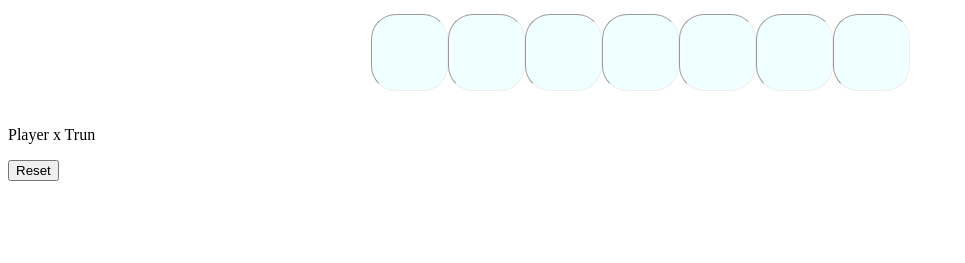
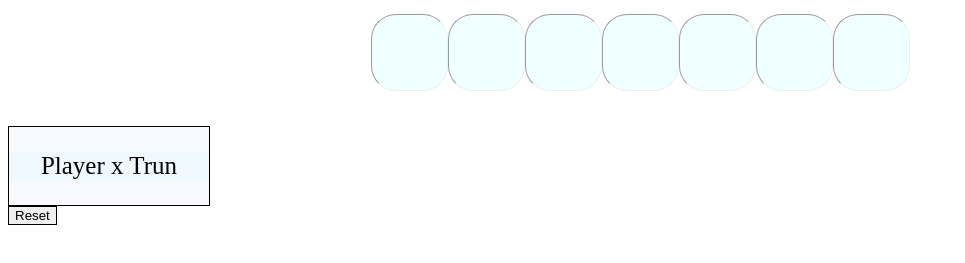
Before and after one commit to iamneo-production/aafccfbbfc304932005efdcbcabetwo, a plain HTML site: page index.html in a window 1280 px wide. Shown: the part 113-376 px from the top of the page, without its empty margins (0-965 px from the left). Drawn offline with Linux system fonts and the light colour scheme.

Commit message:
Backup Commit

```diff
--- a/style.css
+++ b/style.css
@@ -31,3 +31,23 @@ button:hover{
     background-color: cornsilk;
     cursor: pointer;
 }
+.result-conatiner{
+    background-color: ghostwhite;
+    border: 1px solid;
+    align-items: center;
+    justify-content: center;
+    text-align: center;
+    width:200px;
+}
+.result{
+    background-color: aliceblue;
+    text-shadow: 2px;
+    font-size: 25px;
+}
+#reset{
+    border: 1px solid black;
+    transition: cubic-bezier(0.165, 0.84, 0.44, 1);
+}
+#reset:hover{
+    back
+}
```
